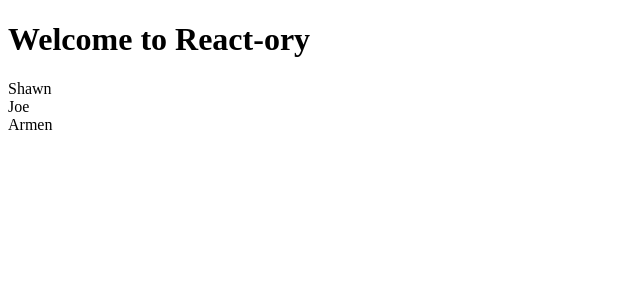
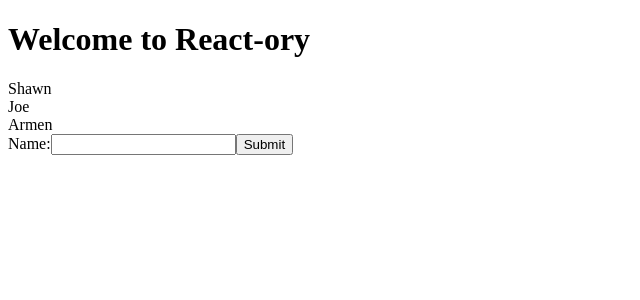
Before and after one commit to jzizzo/React-ory, a React (Create React App) app in the folder client/: page / in a window 1280 px wide. Shown: the top 300 px of the page, without its empty margins (0-640 px from the left). Built offline with nearby package versions, Linux system fonts and the light colour scheme; the HTML template or start-up script is replaced by a standard one.

Commit message:
add form functionality to update student data

```diff
--- a/client/src/App.jsx
+++ b/client/src/App.jsx
@@ -5,6 +5,8 @@ class App extends Component {
   constructor(props) {
     super(props);
     this.state = {
+      value: '',
+      nextId: 4,
       students: [{
         id: 1,
         name: 'Shawn'},
@@ -16,6 +18,20 @@ class App extends Component {
         name: 'Armen'}
       ]
     };
+    this.handleChange = this.handleChange.bind(this);
+    this.handleSubmit = this.handleSubmit.bind(this);
+  }
+
+
+
+  handleSubmit(event) {
+    let newStudent = {id: this.state.nextId, name: this.state.value};
+    this.setState({students: [...this.state.students, newStudent], nextId: this.state.nextId + 1});
+    event.preventDefault();
+  }
+
+  handleChange(event) {
+    this.setState({value: event.target.value});
   }
 
   render () {
@@ -24,6 +40,16 @@ class App extends Component {
       <div>
         <h1>Welcome to React-ory</h1>
         <StudentList students={students}/>
+        <form onSubmit={this.handleSubmit}>
+        <label>
+          Name:
+          <input
+            type="text"
+            value={this.state.value}
+            onChange={this.handleChange} />
+        </label>
+        <input type="submit" value="Submit" />
+      </form>
       </div>
     );
   }
```
